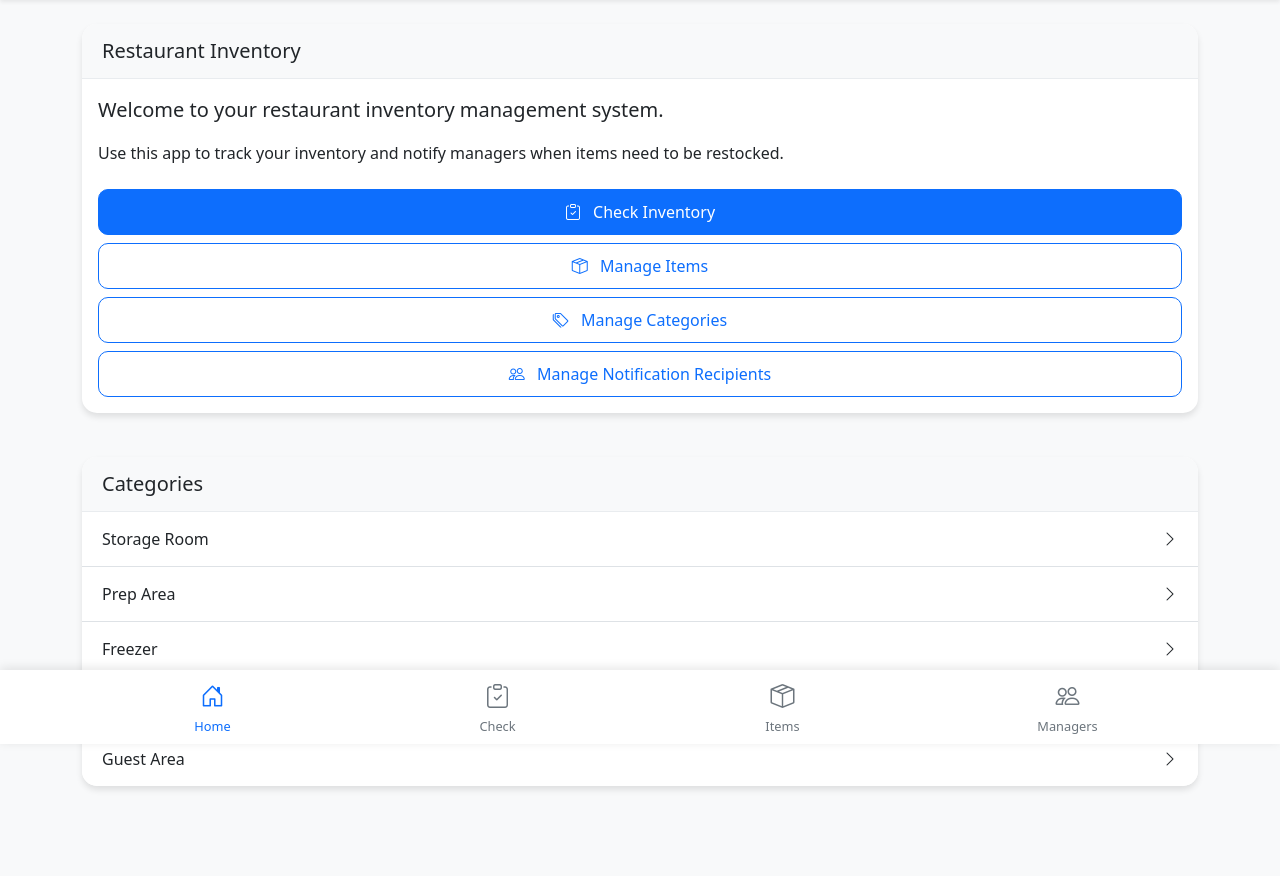
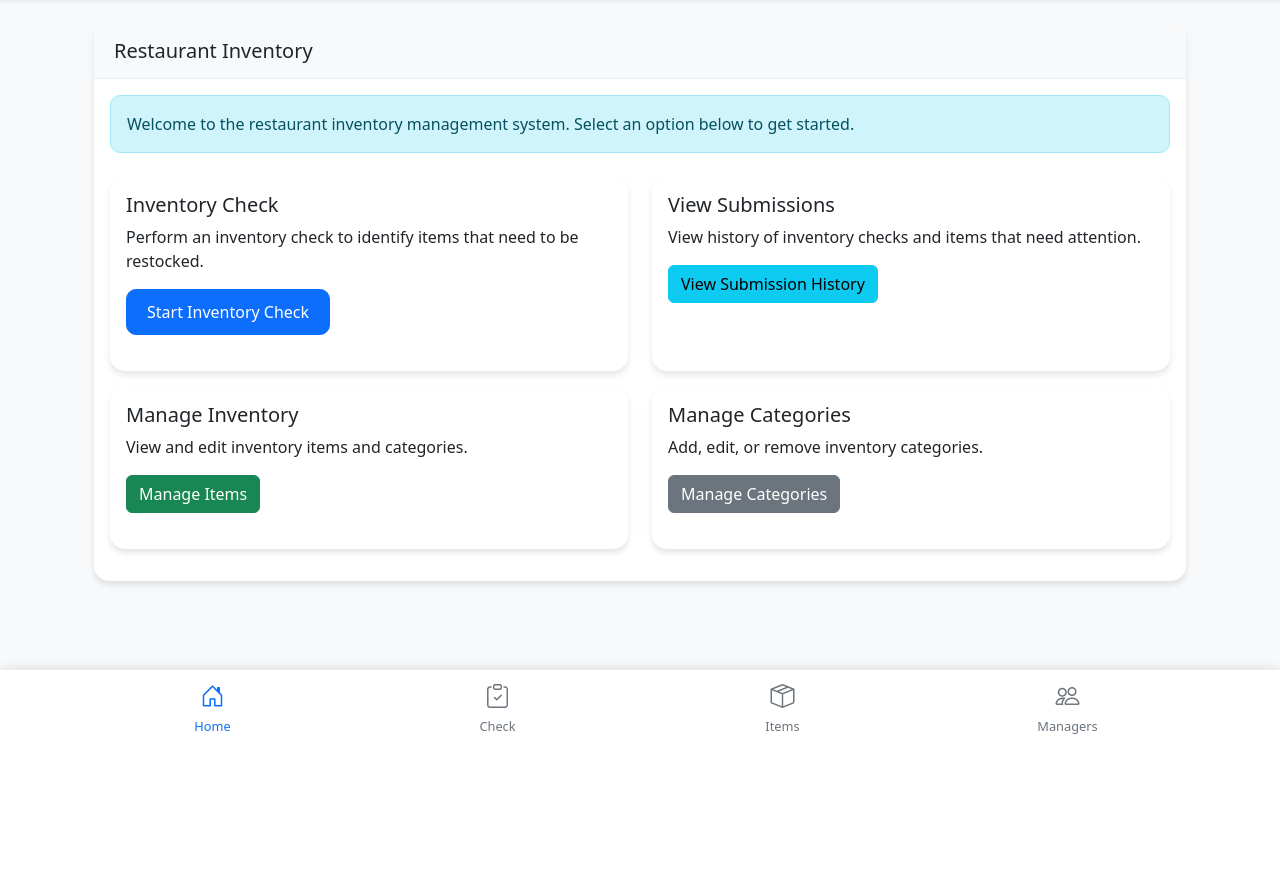
Before and after one commit to Ronnie2133/restaurantinventory, a Flask app: page / in a window 1280 px wide. Shown: the part 56-932 px from the top of the page. After the commit the page ends 790 px from the top, so only its background shows below. Run offline with Flask 3, Linux system fonts and the light colour scheme; data comes from the database, SQL or seed files in the repository.

Commit message:
Update index.html

```diff
--- a/src/templates/inventory/index.html
+++ b/src/templates/inventory/index.html
@@ -1,52 +1,66 @@
 {% extends "layout.html" %}
 
-{% block title %}Restaurant Inventory - Home{% endblock %}
-
 {% block content %}
-<div class="row">
-    <div class="col-12">
-        <div class="card">
-            <div class="card-header d-flex justify-content-between align-items-center">
+<div class="container">
+    <div class="card mb-4">
+        <div class="card-header">
             <h5 class="mb-0">Restaurant Inventory</h5>
         </div>
         <div class="card-body">
-                <p class="lead">Welcome to your restaurant inventory management system.</p>
-                <p>Use this app to track your inventory and notify managers when items need to be restocked.</p>
+            <div class="alert alert-info">
+                Welcome to the restaurant inventory management system. Select an option below to get started.
+            </div>
 
-                <div class="d-grid gap-2 mt-4">
+            <div class="row mt-4">
+                <div class="col-md-6 mb-3">
+                    <div class="card h-100">
+                        <div class="card-body">
+                            <h5 class="card-title">Inventory Check</h5>
+                            <p class="card-text">Perform an inventory check to identify items that need to be restocked.</p>
                             <a href="{{ url_for('inventory.check') }}" class="btn btn-primary">
-                        <i class="bi bi-clipboard-check me-2"></i> Check Inventory
+                                <i class="fas fa-clipboard-check"></i> Start Inventory Check
                             </a>
-                    <a href="{{ url_for('inventory.items') }}" class="btn btn-outline-primary">
-                        <i class="bi bi-box-seam me-2"></i> Manage Items
+                        </div>
+                    </div>
+                </div>
+
+                <div class="col-md-6 mb-3">
+                    <div class="card h-100">
+                        <div class="card-body">
+                            <h5 class="card-title">View Submissions</h5>
+                            <p class="card-text">View history of inventory checks and items that need attention.</p>
+                            <a href="{{ url_for('inventory.submissions') }}" class="btn btn-info">
+                                <i class="fas fa-history"></i> View Submission History
                             </a>
-                    <a href="{{ url_for('inventory.categories') }}" class="btn btn-outline-primary">
-                        <i class="bi bi-tags me-2"></i> Manage Categories
+                        </div>
+                    </div>
+                </div>
+
+                <div class="col-md-6 mb-3">
+                    <div class="card h-100">
+                        <div class="card-body">
+                            <h5 class="card-title">Manage Inventory</h5>
+                            <p class="card-text">View and edit inventory items and categories.</p>
+                            <a href="{{ url_for('inventory.items') }}" class="btn btn-success">
+                                <i class="fas fa-boxes"></i> Manage Items
                             </a>
-                    <a href="{{ url_for('inventory.managers') }}" class="btn btn-outline-primary">
-                        <i class="bi bi-people me-2"></i> Manage Notification Recipients
+                        </div>
+                    </div>
+                </div>
+
+                <div class="col-md-6 mb-3">
+                    <div class="card h-100">
+                        <div class="card-body">
+                            <h5 class="card-title">Manage Categories</h5>
+                            <p class="card-text">Add, edit, or remove inventory categories.</p>
+                            <a href="{{ url_for('inventory.categories') }}" class="btn btn-secondary">
+                                <i class="fas fa-tags"></i> Manage Categories
                             </a>
                         </div>
                     </div>
                 </div>
             </div>
         </div>
-
-<div class="row mt-4">
-    <div class="col-12">
-        <div class="card">
-            <div class="card-header">
-                <h5 class="mb-0">Categories</h5>
-            </div>
-            <div class="list-group list-group-flush">
-                {% for category in categories %}
-                <a href="{{ url_for('inventory.items', category_id=category.id) }}" class="list-group-item list-group-item-action d-flex justify-content-between align-items-center">
-                    {{ category.name }}
-                    <i class="bi bi-chevron-right"></i>
-                </a>
-                {% endfor %}
-            </div>
-        </div>
     </div>
 </div>
 {% endblock %}
```
Lines whose indentation alone changed are shown as unchanged.
